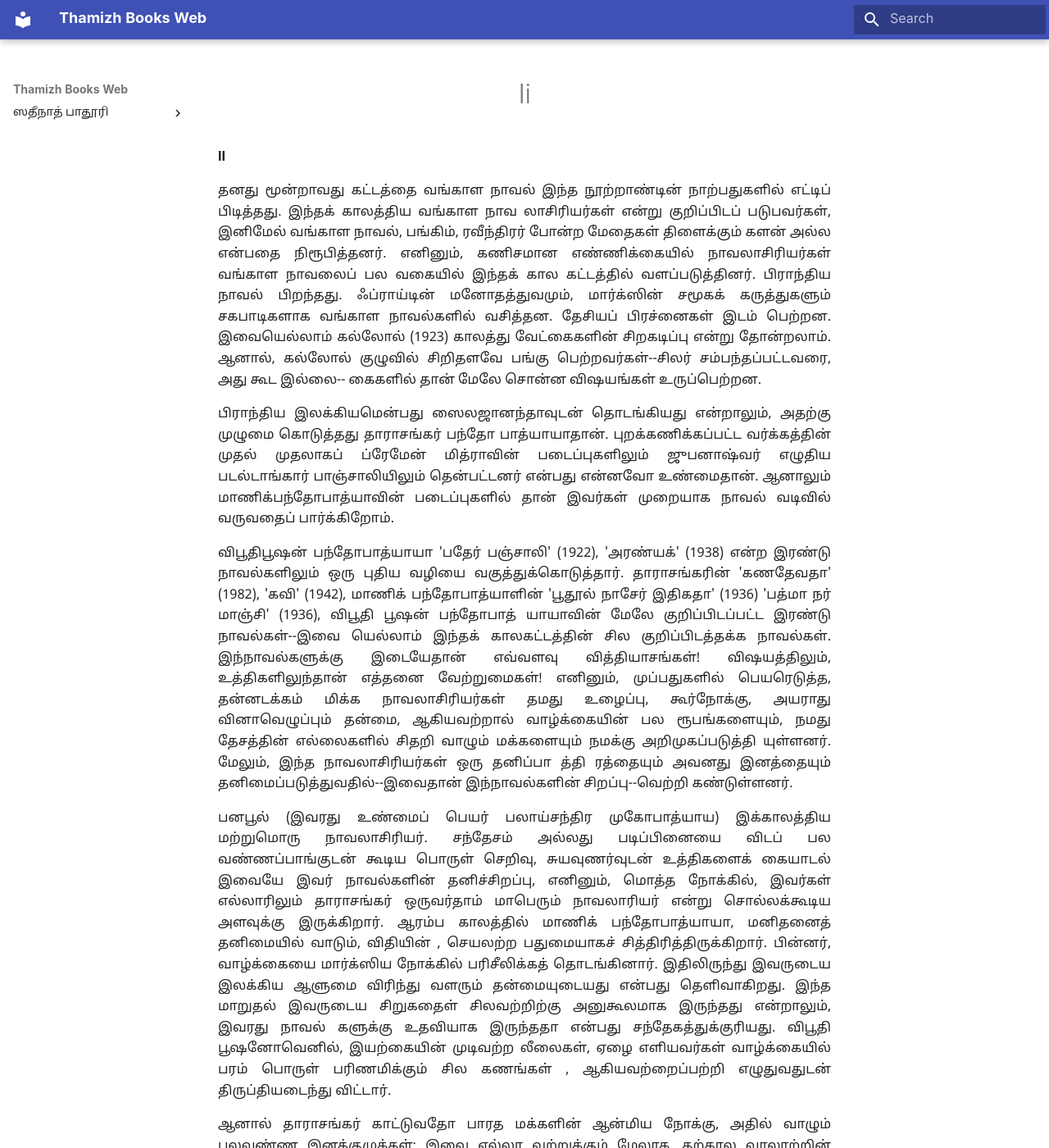
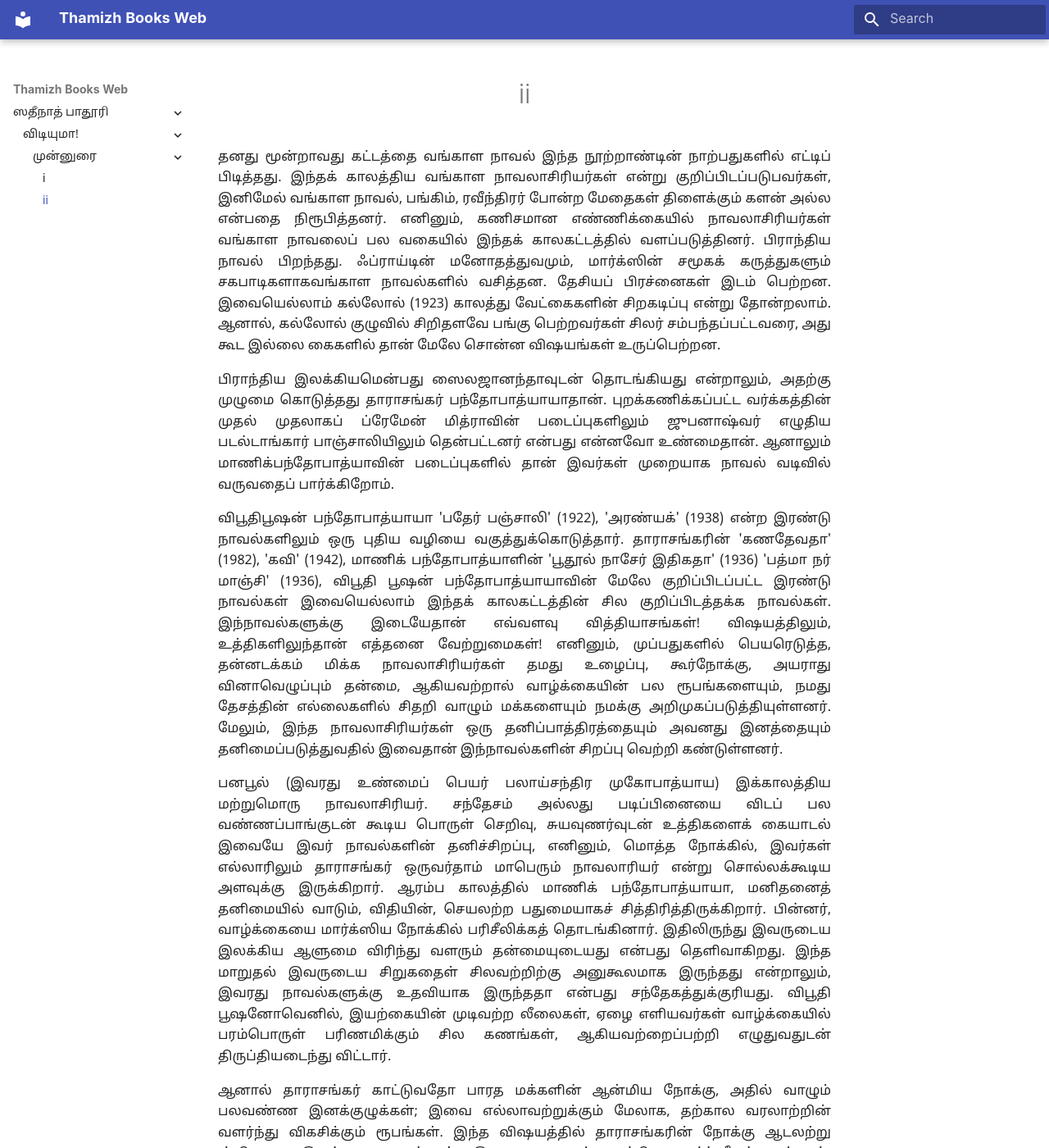
Before and after one commit to thamizh-books/thamizh-books-web, an MkDocs documentation site: the page built from docs/Satinath_Bhaduri/vidiyuma/foreword/ii.md, in a window 1280 px wide and 1400 px high. Shown: the whole window at 82% size. Built offline with MkDocs 1.6.1 and Material for MkDocs 9.7.7, drawn with Linux system fonts in a browser that asks for light colours; some web fonts are replaced; some of the changed text lies outside the part shown.

Commit message:
adding vidiyuma/foreword/ii

```diff
--- a/docs/Satinath_Bhaduri/vidiyuma/foreword/ii.md
+++ b/docs/Satinath_Bhaduri/vidiyuma/foreword/ii.md
@@ -1,69 +1,9 @@
-**II**
+தனது மூன்றாவது கட்டத்தை வங்காள நாவல்‌ இந்த நூற்றாண்டின்‌ நாற்பதுகளில்‌ எட்டிப்‌ பிடித்தது. இந்தக்‌ காலத்திய வங்காள நாவலாசிரியர்கள்‌ என்று குறிப்பிடப்‌படுபவர்கள்‌, இனிமேல்‌ வங்காள நாவல்‌, பங்கிம்‌, ரவீந்திரர்‌ போன்ற மேதைகள்‌ திளைக்கும்‌ களன்‌ அல்ல என்பதை நிரூபித்தனர்‌. எனினும்‌, கணிசமான எண்ணிக்கையில்‌ நாவலாசிரியர்கள்‌ வங்காள நாவலைப்‌ பல வகையில்‌ இந்தக்‌ காலகட்டத்தில்‌ வளப்படுத்தினர்‌. பிராந்திய நாவல்‌ பிறந்தது. ஃப்ராய்டின்‌ மனோதத்துவமும்‌, மார்க்ஸின்‌ சமூகக்‌ கருத்துகளும்‌ சகபாடிகளாகவங்காள நாவல்களில்‌ வசித்தன. தேசியப்‌ பிரச்னைகள்‌ இடம்‌ பெற்றன. இவையெல்லாம்‌ கல்லோல்‌ (1923) காலத்து வேட்கைகளின்‌ சிறகடிப்பு என்று தோன்றலாம்‌. ஆனால்‌, கல்லோல்‌ குழுவில்‌ சிறிதளவே பங்கு பெற்றவர்கள்‌ சிலர்‌ சம்பந்தப்பட்டவரை, அது கூட இல்லை கைகளில்‌ தான்‌ மேலே சொன்ன விஷயங்கள்‌ உருப்பெற்றன.
 
-தனது மூன்றாவது கட்டத்தை வங்காள நாவல்‌ இந்த நூற்றாண்டின்‌
-நாற்பதுகளில்‌ எட்டிப்‌ பிடித்தது. இந்தக்‌ காலத்திய வங்காள நாவ
-லாசிரியர்கள்‌ என்று குறிப்பிடப்‌ படுபவர்கள்‌, இனிமேல்‌ வங்காள
-நாவல்‌, பங்கிம்‌, ரவீந்திரர்‌ போன்ற மேதைகள்‌ திளைக்கும்‌ களன்‌ அல்ல
-என்பதை நிரூபித்தனர்‌. எனினும்‌, கணிசமான எண்ணிக்கையில்‌
-நாவலாசிரியர்கள்‌ வங்காள நாவலைப்‌ பல வகையில்‌ இந்தக்‌ கால
-கட்டத்தில்‌ வளப்படுத்தினர்‌. பிராந்திய நாவல்‌ பிறந்தது. ஃப்ராய்டின்‌
-மனோதத்துவமும்‌, மார்க்ஸின்‌ சமூகக்‌ கருத்துகளும்‌ சகபாடிகளாக
-வங்காள நாவல்களில்‌ வசித்தன. தேசியப்‌ பிரச்னைகள்‌ இடம்‌ பெற்றன.
-இவையெல்லாம்‌ கல்லோல்‌ (1923) காலத்து வேட்கைகளின்‌ சிறகடிப்பு
-என்று தோன்றலாம்‌. ஆனால்‌, கல்லோல்‌ குழுவில்‌ சிறிதளவே பங்கு
-பெற்றவர்கள்‌--சிலர்‌ சம்பந்தப்பட்டவரை, அது கூட இல்லை--
-கைகளில்‌ தான்‌ மேலே சொன்ன விஷயங்கள்‌ உருப்பெற்றன.
+பிராந்திய இலக்கியமென்பது ஸைலஜானந்தாவுடன்‌ தொடங்கியது என்றாலும்‌, அதற்கு முழுமை கொடுத்தது தாராசங்கர்‌ பந்தோபாத்யாயாதான்‌. புறக்கணிக்கப்பட்ட வர்க்கத்தின்‌ முதல்‌ முதலாகப்‌ ப்ரேமேன்‌ மித்ராவின்‌ படைப்புகளிலும்‌ ஜுபனாஷ்வர்‌ எழுதிய படல்டாங்கார்‌ பாஞ்சாலியிலும்‌ தென்பட்டனர்‌ என்பது என்னவோ உண்மைதான்‌. ஆனாலும்‌ மாணிக்பந்தோபாத்யாவின்‌ படைப்புகளில்‌ தான்‌ இவர்கள்‌ முறையாக நாவல்‌ வடிவில்‌ வருவதைப்‌ பார்க்கிறோம்‌.
 
-பிராந்திய இலக்கியமென்பது ஸைலஜானந்தாவுடன்‌ தொடங்கியது
-என்றாலும்‌, அதற்கு முழுமை கொடுத்தது தாராசங்கர்‌ பந்தோ
-பாத்யாயாதான்‌. புறக்கணிக்கப்பட்ட வர்க்கத்தின்‌ முதல்‌
-முதலாகப்‌ ப்ரேமேன்‌ மித்ராவின்‌ படைப்புகளிலும்‌ ஜுபனாஷ்வர்‌
-எழுதிய படல்டாங்கார்‌ பாஞ்சாலியிலும்‌ தென்பட்டனர்‌ என்பது
-என்னவோ உண்மைதான்‌. ஆனாலும்‌ மாணிக்பந்தோபாத்யாவின்‌
-படைப்புகளில்‌ தான்‌ இவர்கள்‌ முறையாக நாவல்‌ வடிவில்‌ வருவதைப்‌
-பார்க்கிறோம்‌.
+விபூதிபூஷன்‌ பந்தோபாத்யாயா 'பதேர்‌ பஞ்சாலி' (1922), 'அரண்யக்‌' (1938) என்ற இரண்டு நாவல்களிலும்‌ ஒரு புதிய வழியை வகுத்துக்கொடுத்தார்‌. தாராசங்கரின்‌ 'கணதேவதா' (1982), 'கவி' (1942), மாணிக்‌ பந்தோபாத்யாளின்‌ 'பூதூல்‌ நாசேர்‌ இதிகதா' (1936) 'பத்மா நர்‌ மாஞ்‌சி' (1936), விபூதி பூஷன்‌ பந்தோபாத்‌யாயாவின்‌ மேலே குறிப்பிடப்பட்ட இரண்டு நாவல்கள்‌ இவையெல்லாம்‌ இந்தக்‌ காலகட்டத்தின்‌ சில குறிப்பிடத்தக்க நாவல்கள். இந்நாவல்களுக்கு இடையேதான்‌ எவ்வளவு வித்தியாசங்கள்‌! விஷயத்திலும்‌, உத்திகளிலுந்தான்‌ எத்தனை வேற்றுமைகள்‌! எனினும்‌, முப்பதுகளில்‌ பெயரெடுத்த, தன்னடக்கம்‌ மிக்க நாவலாசிரியர்கள்‌ தமது உழைப்பு, கூர்நோக்கு, அயராது வினாவெழுப்பும்‌ தன்மை, ஆகியவற்றால்‌ வாழ்க்கையின்‌ பல ரூபங்களையும்‌, நமது தேசத்தின்‌ எல்லைகளில்‌ சிதறி வாழும்‌ மக்களையும்‌ நமக்கு அறிமுகப்படுத்தியுள்ளனர்‌. மேலும்‌, இந்த நாவலாசிரியர்கள்‌ ஒரு தனிப்பாத்திரத்தையும்‌ அவனது இனத்தையும்‌ தனிமைப்படுத்துவதில்‌ இவைதான்‌ இந்நாவல்களின்‌ சிறப்பு வெற்றி கண்டுள்ளனர்‌.
 
-விபூதிபூஷன்‌ பந்தோபாத்யாயா 'பதேர்‌ பஞ்சாலி' (1922),
-'அரண்யக்‌' (1938) என்ற இரண்டு நாவல்களிலும்‌ ஒரு புதிய வழியை
-வகுத்துக்கொடுத்தார்‌. தாராசங்கரின்‌ 'கணதேவதா' (1982), 'கவி'
-(1942), மாணிக்‌ பந்தோபாத்யாளின்‌ 'பூதூல்‌ நாசேர்‌ இதிகதா'
-(1936) 'பத்மா நர்‌ மாஞ்‌சி' (1936), விபூதி பூஷன்‌ பந்தோபாத்‌
-யாயாவின்‌ மேலே குறிப்பிடப்பட்ட இரண்டு நாவல்கள்‌--இவை
-யெல்லாம்‌ இந்தக்‌ காலகட்டத்தின்‌ சில குறிப்பிடத்தக்க நாவல்கள்.
-இந்நாவல்களுக்கு இடையேதான்‌ எவ்வளவு வித்தியாசங்கள்‌!
-விஷயத்திலும்‌, உத்திகளிலுந்தான்‌ எத்தனை வேற்றுமைகள்‌! எனினும்‌,
-முப்பதுகளில்‌ பெயரெடுத்த, தன்னடக்கம்‌ மிக்க நாவலாசிரியர்கள்‌
-தமது உழைப்பு, கூர்நோக்கு, அயராது வினாவெழுப்பும்‌ தன்மை,
-ஆகியவற்றால்‌ வாழ்க்கையின்‌ பல ரூபங்களையும்‌, நமது தேசத்தின்‌
-எல்லைகளில்‌ சிதறி வாழும்‌ மக்களையும்‌ நமக்கு அறிமுகப்படுத்தி
-யுள்ளனர்‌. மேலும்‌, இந்த நாவலாசிரியர்கள்‌ ஒரு தனிப்பா த்தி
-ரத்தையும்‌ அவனது இனத்தையும்‌ தனிமைப்படுத்துவதில்‌--இவைதான்‌
-இந்நாவல்களின்‌ சிறப்பு--வெற்றி கண்டுள்ளனர்‌.
+பனபூல்‌ (இவரது உண்மைப்‌ பெயர்‌ பலாய்சந்திர முகோபாத்யாய) இக்காலத்திய மற்றுமொரு நாவலாசிரியர்‌. சந்தேசம்‌ அல்லது படிப்பினையை விடப்‌ பல வண்ணப்பாங்குடன்‌ கூடிய பொருள்‌ செறிவு, சுயவுணர்வுடன்‌ உத்திகளைக்‌ கையாடல்‌ இவையே இவர்‌ நாவல்களின்‌ தனிச்சிறப்பு, எனினும்‌, மொத்த நோக்கில்‌, இவர்கள்‌ எல்லாரிலும்‌ தாராசங்கர்‌ ஒருவர்தாம்‌ மாபெரும்‌ நாவலாரியர்‌ என்று சொல்லக்கூடிய அளவுக்கு இருக்கிறார்‌. ஆரம்ப காலத்தில்‌ மாணிக்‌ பந்தோபாத்யாயா, மனிதனைத்‌ தனிமையில்‌ வாடும்‌, விதியின்‌, செயலற்ற பதுமையாகச்‌ சித்திரித்திருக்கிறார்‌. பின்னர்‌, வாழ்க்கையை மார்க்ஸிய நோக்கில்‌ பரிசீலிக்கத்‌ தொடங்கினார்‌. இதிலிருந்து இவருடைய இலக்கிய ஆளுமை விரிந்து வளரும்‌ தன்மையுடையது என்பது தெளிவாகிறது. இந்த மாறுதல்‌ இவருடைய சிறுகதைள்‌ சிலவற்றிற்கு அனுகூலமாக இருந்தது என்றாலும்‌, இவரது நாவல்‌களுக்கு உதவியாக இருந்ததா என்பது சந்தேகத்துக்குரியது. விபூதி பூஷனோவெனில்‌, இயற்கையின்‌ முடிவற்ற லீலைகள்‌, ஏழை எளியவர்கள்‌ வாழ்க்கையில்‌ பரம்பொருள்‌ பரிணமிக்கும்‌ சில கணங்கள்‌, ஆகியவற்றைப்பற்றி எழுதுவதுடன்‌ திருப்தியடைந்து விட்டார்‌.
 
-பனபூல்‌ (இவரது உண்மைப்‌ பெயர்‌ பலாய்சந்திர முகோபாத்யாய)
-இக்காலத்திய மற்றுமொரு நாவலாசிரியர்‌. சந்தேசம்‌ அல்லது
-படிப்பினையை விடப்‌ பல வண்ணப்பாங்குடன்‌ கூடிய பொருள்‌
-செறிவு, சுயவுணர்வுடன்‌ உத்திகளைக்‌ கையாடல்‌ இவையே இவர்‌
-நாவல்களின்‌ தனிச்சிறப்பு, எனினும்‌, மொத்த நோக்கில்‌, இவர்கள்‌
-எல்லாரிலும்‌ தாராசங்கர்‌ ஒருவர்தாம்‌ மாபெரும்‌ நாவலாரியர்‌
-என்று சொல்லக்கூடிய அளவுக்கு இருக்கிறார்‌. ஆரம்ப காலத்தில்‌
-மாணிக்‌ பந்தோபாத்யாயா, மனிதனைத்‌ தனிமையில்‌ வாடும்‌, விதியின்‌ ,
-செயலற்ற பதுமையாகச்‌ சித்திரித்திருக்கிறார்‌. பின்னர்‌, வாழ்க்கையை
-மார்க்ஸிய நோக்கில்‌ பரிசீலிக்கத்‌ தொடங்கினார்‌. இதிலிருந்து
-இவருடைய இலக்கிய ஆளுமை விரிந்து வளரும்‌ தன்மையுடையது
-என்பது தெளிவாகிறது. இந்த மாறுதல்‌ இவருடைய சிறுகதைள்‌
-சிலவற்றிற்கு அனுகூலமாக இருந்தது என்றாலும்‌, இவரது நாவல்‌
-களுக்கு உதவியாக இருந்ததா என்பது சந்தேகத்துக்குரியது. விபூதி
-பூஷனோவெனில்‌, இயற்கையின்‌ முடிவற்ற லீலைகள்‌, ஏழை
-எளியவர்கள்‌ வாழ்க்கையில்‌ பரம்‌ பொருள்‌ பரிணமிக்கும்‌ சில கணங்கள்‌ ,
-ஆகியவற்றைப்பற்றி எழுதுவதுடன்‌ திருப்தியடைந்து விட்டார்‌.
-
-ஆனால்‌ தாராசங்கர்‌ காட்டுவதோ பாரத மக்களின்‌ ஆன்மிய நோக்கு,
-அதில்‌ வாழும்‌ பலவண்ண இனக்குழுக்கள்‌; இவை எல்லா வற்றுக்கும்‌
-மேலாக, தற்கால வரலாற்றின்‌ வளர்ந்து விகசிக்கும்‌ ரூபங்கள்‌. இந்த
-விஷயத்தில்‌ தாராசங்கரின்‌ நோக்கு ஆடலற்று ஸ்திரமாக இருந்த
-காரணத்தால்‌, இவருடைய முற்காலத்திய மார்க்ஸீயச்‌ சார்புகள்‌ ,
-பிற்காலத்திய காந்திய வழிபாடுகள்‌ ஆகியவை இவருடைய படைப்பு
-களைப்‌ பாதிக்கவில்லை. பாரத மக்களின்‌ வாழ்க்கை, அதன்‌ இந்தியத்‌
-தன்மை, இவ்விரண்டையும்‌ அவர்‌ ஒருபோதும்‌ மறந்ததில்லை. இது
-தான்‌, மொத்த நோக்கில்‌ அவரது மாபெரும்‌ சாதனையின்‌ காரணம்‌.
+ஆனால்‌ தாராசங்கர்‌ காட்டுவதோ பாரத மக்களின்‌ ஆன்மிய நோக்கு, அதில்‌ வாழும்‌ பலவண்ண இனக்குழுக்கள்‌; இவை எல்லாவற்றுக்கும்‌ மேலாக, தற்கால வரலாற்றின்‌ வளர்ந்து விகசிக்கும்‌ ரூபங்கள்‌. இந்த விஷயத்தில்‌ தாராசங்கரின்‌ நோக்கு ஆடலற்று ஸ்திரமாக இருந்த காரணத்தால்‌, இவருடைய முற்காலத்திய மார்க்ஸீயச்‌ சார்புகள்‌, பிற்காலத்திய காந்திய வழிபாடுகள்‌ ஆகியவை இவருடைய படைப்புகளைப்‌ பாதிக்கவில்லை. பாரத மக்களின்‌ வாழ்க்கை, அதன்‌ இந்தியத்‌தன்மை, இவ்விரண்டையும்‌ அவர்‌ ஒருபோதும்‌ மறந்ததில்லை. இது தான்‌, மொத்த நோக்கில்‌ அவரது மாபெரும்‌ சாதனையின்‌ காரணம்‌.
--- a/mkdocs.yml
+++ b/mkdocs.yml
@@ -15,6 +15,7 @@ nav:
       - விடியுமா!: Satinath_Bhaduri/vidiyuma/index.md
       - முன்னுரை:
         - i: Satinath_Bhaduri/vidiyuma/foreword/i.md
+        - ii: Satinath_Bhaduri/vidiyuma/foreword/ii.md
 
 extra_css:
   - stylesheets/extra.css
```
